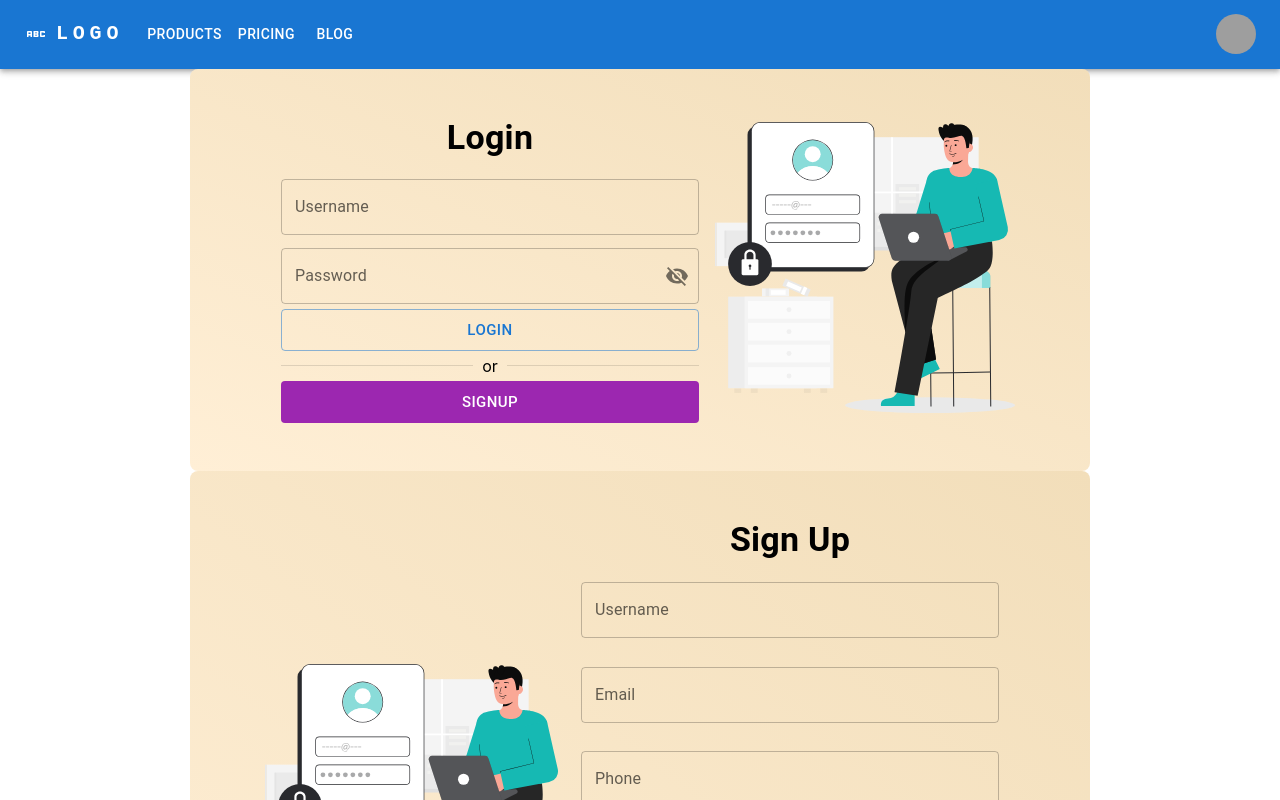
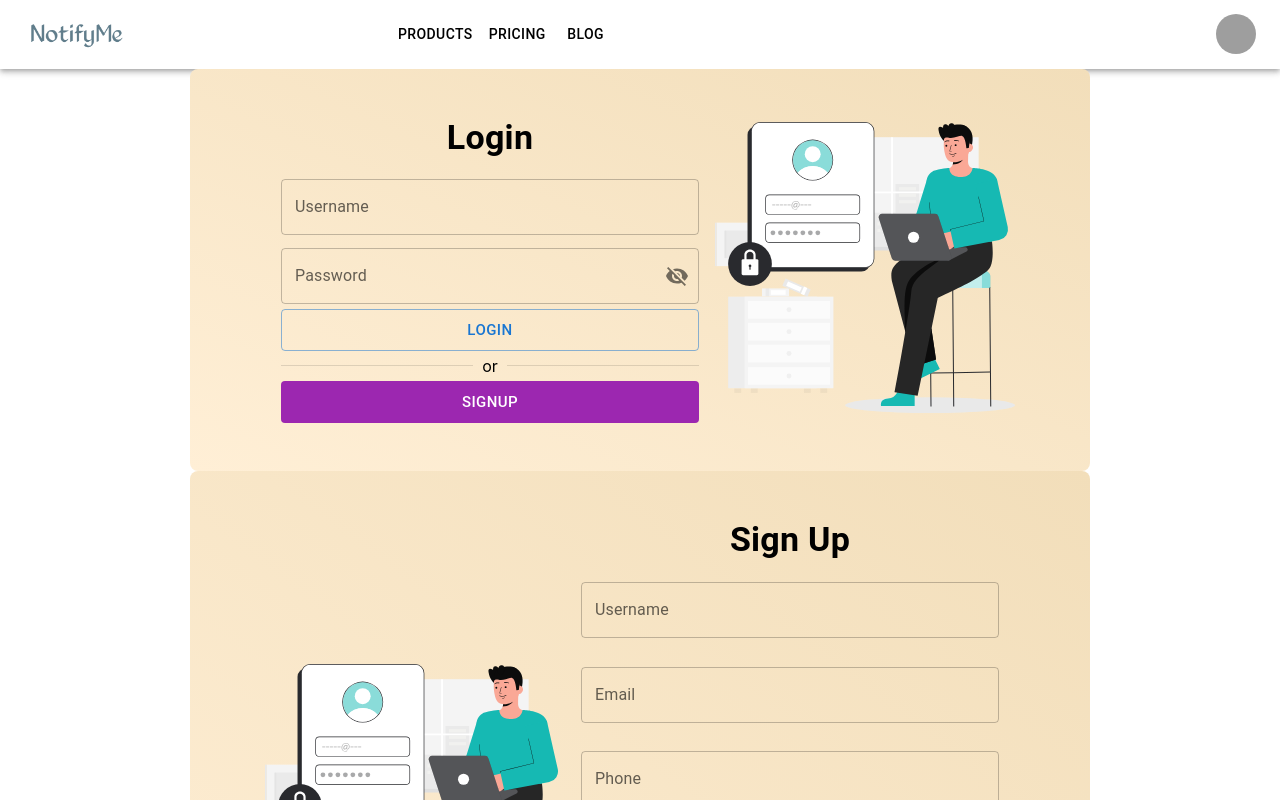
Before and after one commit to goutamprajapat/NotifyMe, a React (Create React App) app: page / in a window 1280 px wide. Shown: the top 800 px of the page. Built offline with nearby package versions, Linux system fonts and the light colour scheme; grey boxes are pictures that could not be loaded.

Commit message:
add logo in header

```diff
--- a/src/components/Header/Header.js
+++ b/src/components/Header/Header.js
@@ -12,8 +12,8 @@ import {
    Avatar,
    Container,
 } from "@mui/material";
-import { ViewDayOutlined, AbcOutlined } from "@mui/icons-material";
-
+import { ViewDayOutlined } from "@mui/icons-material";
+import logo from "../../Images/AppBarLogo.png";
 const pages = ["Products", "Pricing", "Blog"];
 const settings = ["Profile", "Account", "Dashboard", "Logout"];
 
@@ -37,12 +37,9 @@ const Header = () => {
    };
 
    return (
-      <AppBar position="static">
-         <Container maxWidth="xl">
+      <AppBar position="static" color="inherit" >
+         <Container maxWidth="xl" >
             <Toolbar disableGutters>
-               <AbcOutlined
-                  sx={{ display: { xs: "none", md: "flex" }, mr: 1 }}
-               />
                <Typography
                   variant="h6"
                   noWrap
@@ -58,7 +55,13 @@ const Header = () => {
                      textDecoration: "none",
                   }}
                >
-                  LOGO
+                  <Box
+                     component="img"
+                     alt="image"
+                     src={logo}
+                     maxWidth={"30%"}
+                     object-fit
+                  ></Box>
                </Typography>
 
                <Box sx={{ flexGrow: 1, display: { xs: "flex", md: "none" } }}>
@@ -97,7 +100,7 @@ const Header = () => {
                      ))}
                   </Menu>
                </Box>
-               <AbcOutlined sx={{ display: { xs: "flex", md: "none" }, mr: 1 }} />
+
                <Typography
                   variant="h5"
                   noWrap
@@ -114,14 +117,20 @@ const Header = () => {
                      textDecoration: "none",
                   }}
                >
-                  LOGO
+                  <Box
+                     component="img"
+                     alt="image"
+                     src={logo}
+                     maxWidth={"30%"}
+                     object-fit
+                  ></Box>
                </Typography>
                <Box sx={{ flexGrow: 1, display: { xs: "none", md: "flex" } }}>
                   {pages.map((page) => (
                      <Button
                         key={page}
                         onClick={handleCloseNavMenu}
-                        sx={{ my: 2, color: "white", display: "block" }}
+                        sx={{ my: 2, color: "black", display: "block" }}
                      >
                         {page}
                      </Button>
```
